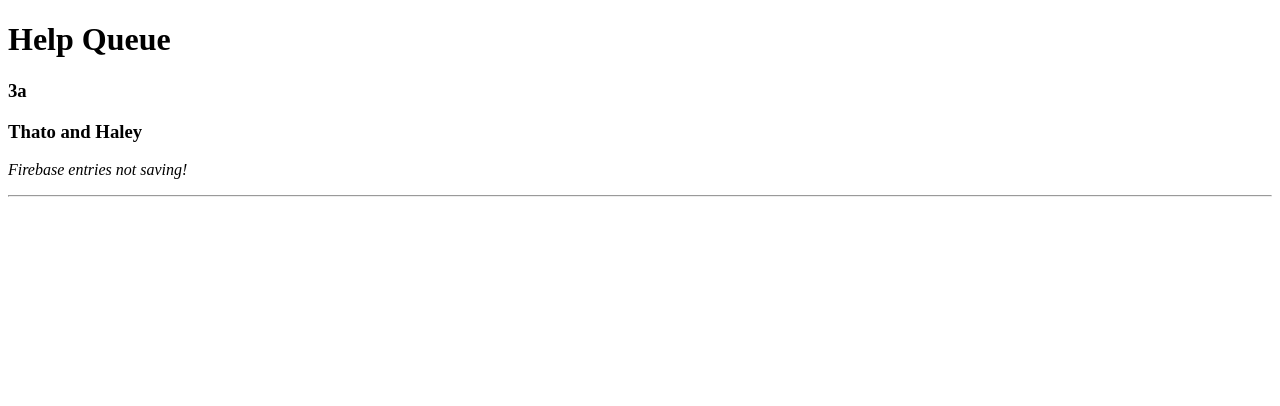
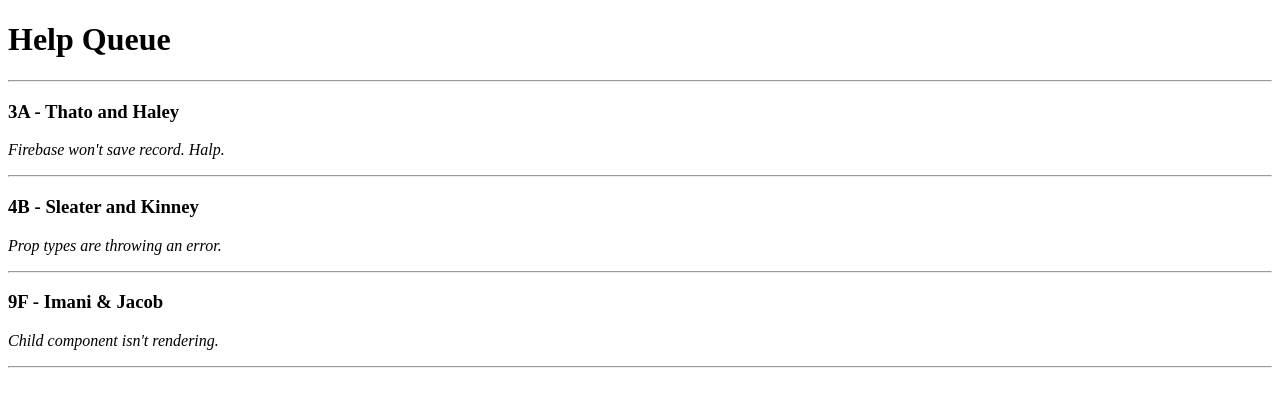
Before and after one commit to Patrick-Dolan/help-queue-2024, a React (Create React App) app: page / in a window 1280 px wide. Shown: the top 406 px of the page. Built offline with nearby package versions, Linux system fonts and the light colour scheme.

Commit message:
update ticket and list to use propTypes and props

```diff
--- a/src/components/Ticket.js
+++ b/src/components/Ticket.js
@@ -1,17 +1,19 @@
-import React from 'react'
+import PropTypes from "prop-types";
 
-function Ticket() {
-  const name = "Thato";
-  const name2 = "Haley";
-
+function Ticket(props) {
   return (
     <>
-      <h3>3a</h3>
-      <h3>{name} and {name2}</h3>
-      <p><em>Firebase entries not saving!</em></p>
+      <h3>{props.location} - {props.names}</h3>
+      <p><em>{props.issue}</em></p>
       <hr/>
     </>
   );
 }
 
+Ticket.propTypes = {
+  names: PropTypes.string,
+  location: PropTypes.string,
+  issue: PropTypes.string
+};
+
 export default Ticket;
--- a/src/components/TicketList.js
+++ b/src/components/TicketList.js
@@ -1,8 +1,34 @@
 import Ticket from './Ticket';
 
 function TicketList() {
+  const mainTicketList = [
+    {
+      names: 'Thato and Haley',
+      location: '3A',
+      issue: 'Firebase won\'t save record. Halp.'
+    },
+    {
+      names: 'Sleater and Kinney',
+      location: '4B',
+      issue: 'Prop types are throwing an error.'
+    },
+    {
+      names: 'Imani & Jacob',
+      location: '9F',
+      issue: 'Child component isn\'t rendering.'
+    }
+  ];
+
   return (
-    <Ticket />
+    <>
+      <hr />
+      {mainTicketList.map((ticket, index) =>
+        <Ticket names={ticket.names}
+          location={ticket.location}
+          issue={ticket.issue}
+          key={index} />
+      )}
+    </>
   );
 }
 
```
